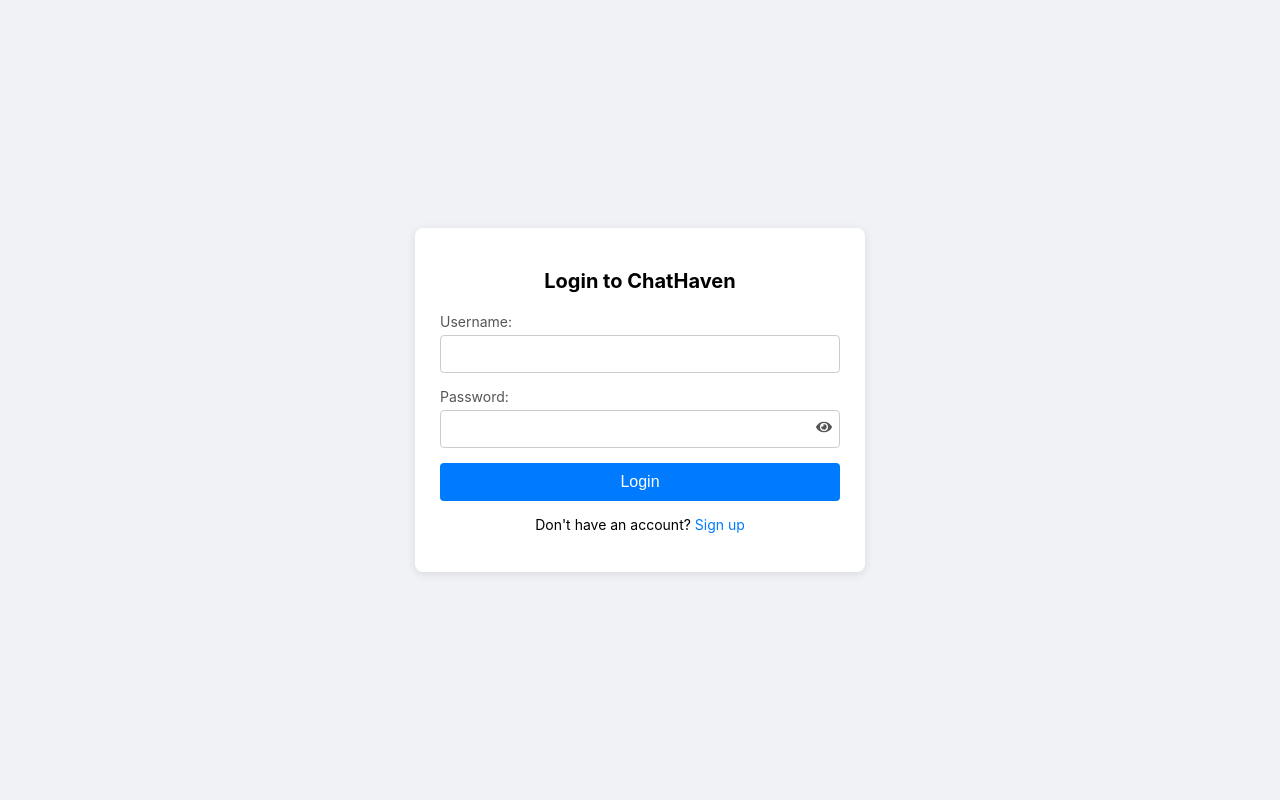
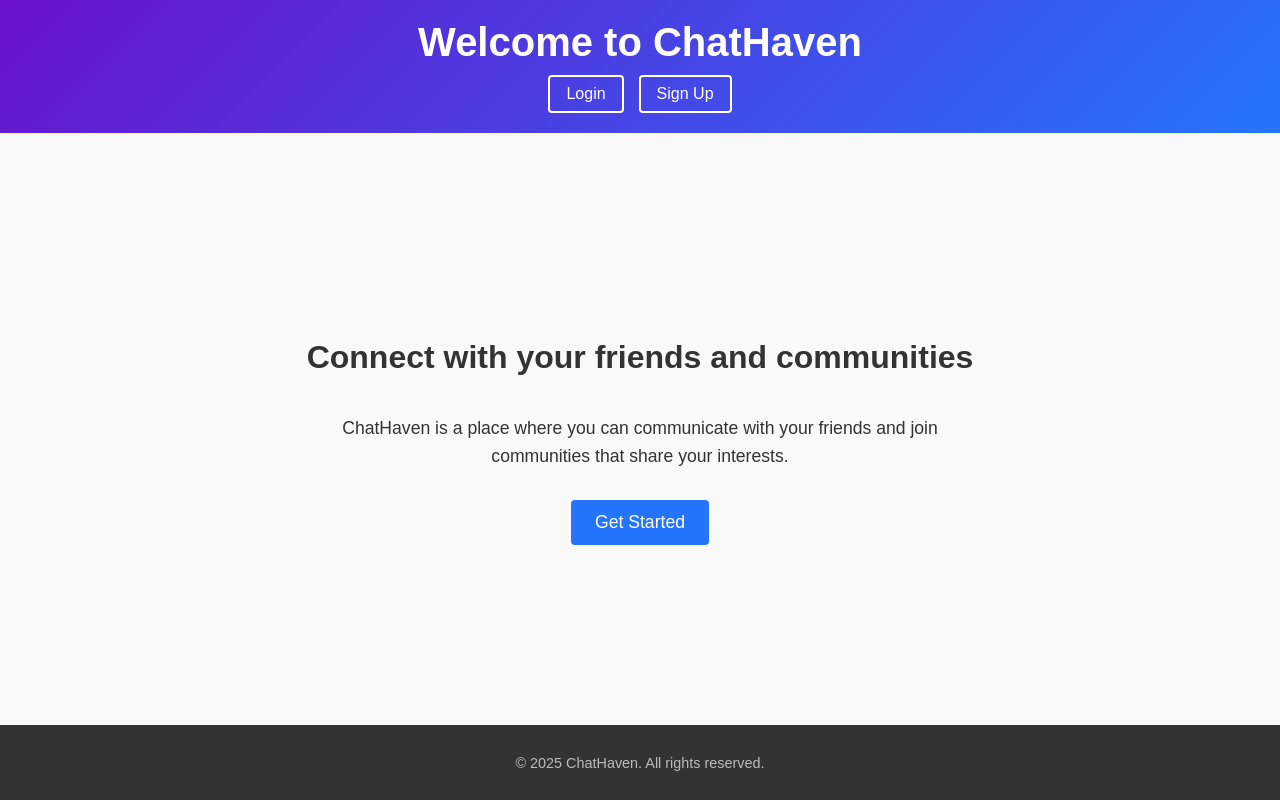
Before and after one commit to team-commitment-issues/team_commitment_issues-SOEN341_Project_W25, a React (Create React App) app in the folder frontend/: page / in a window 1280 px wide. Before the commit this address led to /login. Built offline with nearby package versions, Linux system fonts and the light colour scheme.

Commit message:
added a new lading page for the user to decide whether to go to login or signup

```diff
--- a/frontend/package.json
+++ b/frontend/package.json
@@ -7,6 +7,7 @@
     "cra-template-typescript": "1.2.0",
     "react": "^19.0.0",
     "react-dom": "^19.0.0",
+    "react-icons": "^5.4.0",
     "react-router-dom": "^7.1.5",
     "react-scripts": "^5.0.1",
     "test": "file:"
--- /dev/null
+++ b/frontend/src/Pages/LandingPage.tsx
@@ -0,0 +1,37 @@
+import React from 'react';
+import { Link } from 'react-router-dom';
+import '../Styles/LandingPage.css';
+
+const LandingPage: React.FC = () => {
+    return (
+        <div className="landing-page">
+            <header className="header">
+                <h1>Welcome to ChatHaven</h1>
+                <nav>
+                    <div className="nav-buttons">
+                        <Link to="/login">
+                            <button className="nav-button">
+                                Login
+                            </button>
+                        </Link>
+                        <Link to="/signup">
+                            <button className="nav-button">
+                                Sign Up
+                            </button>
+                        </Link>
+                    </div>
+                </nav>
+            </header>
+            <main className="main-content">
+                <h2>Connect with your friends and communities</h2>
+                <p>ChatHaven is a place where you can communicate with your friends and join communities that share your interests.</p>
+                <Link to="/signup" className="cta-button">Get Started</Link>
+            </main>
+            <footer className="footer">
+                <p>&copy; 2025 ChatHaven. All rights reserved.</p>
+            </footer>
+        </div>
+    );
+};
+
+export default LandingPage;
--- a/frontend/src/Routes/routes.tsx
+++ b/frontend/src/Routes/routes.tsx
@@ -4,6 +4,7 @@
 // Lazy-loaded components
 const Login = lazy(() => import('../Pages/Login'));
 const SignUp = lazy(() => import('../Pages/SignUp'));
+const LandingPage = lazy(() => import('../Pages/LandingPage'));
 
 const AppRoutes: React.FC = () => {
   return (
@@ -11,8 +12,8 @@
       <Routes>
         <Route path="/login" element={React.createElement(Login)} />
         <Route path="/signup" element={React.createElement(SignUp)} />
-        <Route path="/" element={<Navigate to="/login" />} />
-        <Route path="*" element={<Navigate to="/login" />} />
+        <Route path="/" element={React.createElement(LandingPage)} />
+        <Route path="*" element={<Navigate to="/" />} />
       </Routes>
     </Suspense>
   );
--- /dev/null
+++ b/frontend/src/Styles/LandingPage.css
@@ -0,0 +1,179 @@
+/* header {
+    background-color: var(--primary-color);
+    color: white;
+    padding: 1rem;
+    text-align: center;
+}
+
+.container {
+    max-width: 1200px;
+    margin: 0 auto;
+    padding: 2rem;
+}
+
+h1 {
+    color: #333;
+    text-align: center;
+}
+
+p {
+    color: #666;
+    line-height: 1.6;
+}
+
+button {
+    background-color: var(--primary-color);
+    color: white;
+    border: none;
+    padding: 1rem 2rem;
+    text-align: center;
+    text-decoration: none;
+    display: inline-block;
+    font-size: 1rem;
+    margin: 1rem 0;
+    cursor: pointer;
+    border-radius: 5px;
+}
+
+button:hover {
+    background-color: var(--primary-color-hover);
+}
+
+footer {
+    background-color: #333;
+    color: white;
+    text-align: center;
+    position: fixed;
+    width: 100%;
+    bottom: 0;
+} */
+
+/* General Styles */
+body, html {
+  margin: 0;
+  padding: 0;
+  font-family: Arial, sans-serif;
+  background-color: #f9f9f9;
+  color: #333;
+}
+
+/* Landing Page Container */
+.landing-page {
+  display: flex;
+  flex-direction: column;
+  min-height: 100vh;
+}
+
+/* Header */
+.header {
+  background: linear-gradient(135deg, #6a11cb, #2575fc);
+  color: white;
+  padding: 20px 40px;
+  display: flex;
+  flex-direction: column;
+  align-items: center;
+}
+
+.header h1 {
+  margin: 0 0 10px;
+  font-size: 2.5rem;
+}
+
+nav {
+  width: 100%;
+  display: flex;
+  justify-content: center;
+}
+
+.nav-buttons {
+  display: flex;
+  gap: 15px;
+}
+
+.nav-button {
+  background-color: transparent;
+  border: 2px solid white;
+  color: white;
+  padding: 8px 16px;
+  font-size: 1rem;
+  border-radius: 4px;
+  cursor: pointer;
+  transition: background-color 0.3s, color 0.3s;
+}
+
+.nav-button:hover {
+  background-color: white;
+  color: #2575fc;
+}
+
+/* Main Content */
+.main-content {
+  flex: 1;
+  display: flex;
+  flex-direction: column;
+  align-items: center;
+  justify-content: center;
+  padding: 40px 20px;
+  text-align: center;
+}
+
+.main-content h2 {
+  font-size: 2rem;
+  margin-bottom: 20px;
+}
+
+.main-content p {
+  font-size: 1.1rem;
+  margin-bottom: 30px;
+  max-width: 600px;
+  line-height: 1.6;
+}
+
+/* Call-to-Action Button */
+.cta-button {
+  background-color: #2575fc;
+  color: white;
+  text-decoration: none;
+  padding: 12px 24px;
+  border-radius: 4px;
+  font-size: 1.1rem;
+  transition: background-color 0.3s;
+}
+
+.cta-button:hover {
+  background-color: #1a5dc9;
+}
+
+/* Footer */
+.footer {
+  background-color: #333;
+  color: #bbb;
+  text-align: center;
+  padding: 15px 0;
+  font-size: 0.9rem;
+}
+
+/* Responsive Design */
+@media (max-width: 768px) {
+  .header h1 {
+    font-size: 2rem;
+  }
+
+  .nav-button {
+    padding: 6px 12px;
+    font-size: 0.9rem;
+  }
+
+  .main-content h2 {
+    font-size: 1.75rem;
+  }
+
+  .main-content p {
+    font-size: 1rem;
+  }
+
+  .cta-button {
+    font-size: 1rem;
+    padding: 10px 20px;
+  }
+}
--- a/frontend/src/Styles/index.css
+++ b/frontend/src/Styles/index.css
@@ -6,6 +6,9 @@
   -webkit-font-smoothing: antialiased;
   -moz-osx-font-smoothing: grayscale;
   background-color: #f5f5f5;
+
+  --primary-color:rgb(124, 168, 255);
+  --primary-color-hover:rgb(124, 168, 255, 0.8);
 }
 
 code {
```
Also changed, not shown: 1 other file (tests, documents, lock files or other folders).
